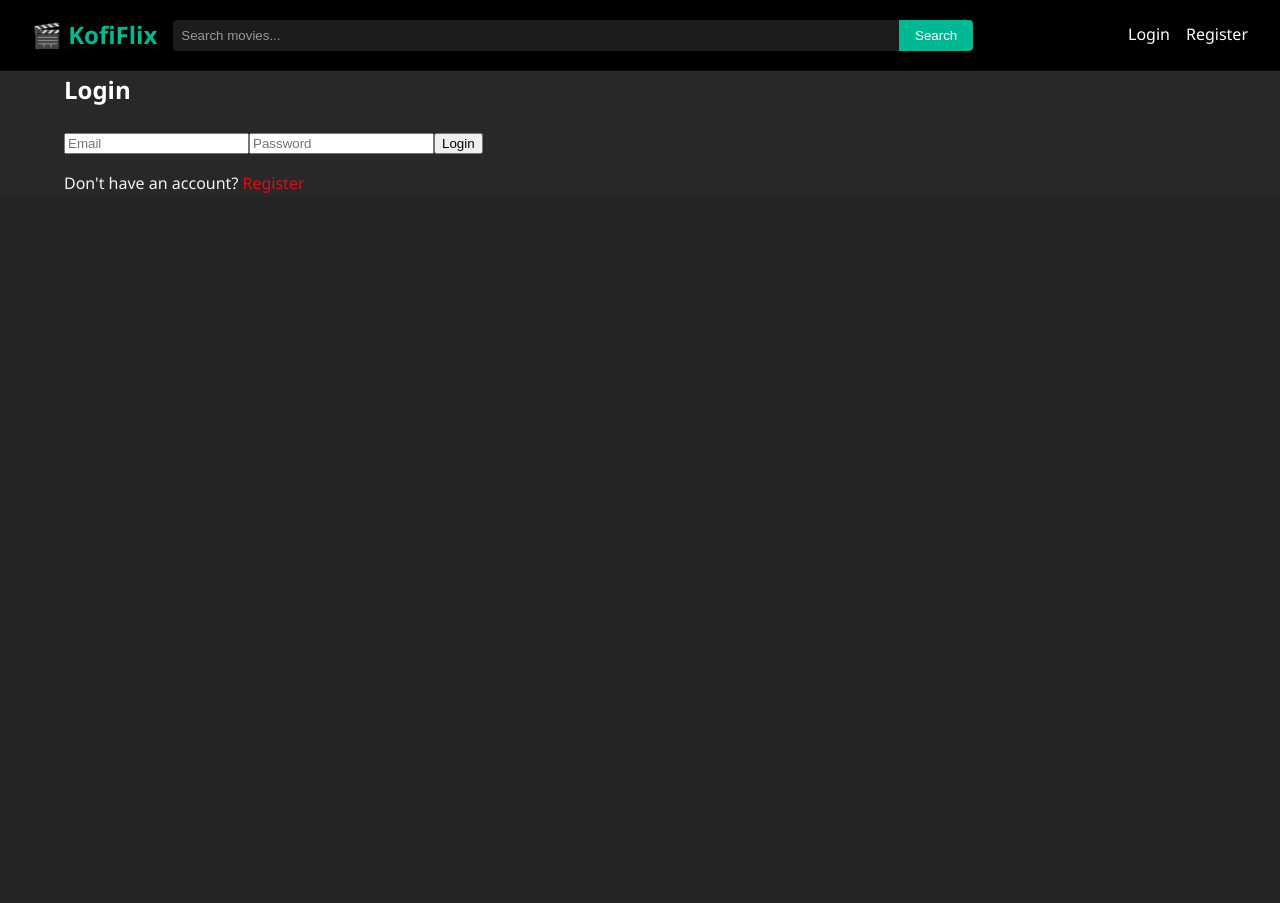
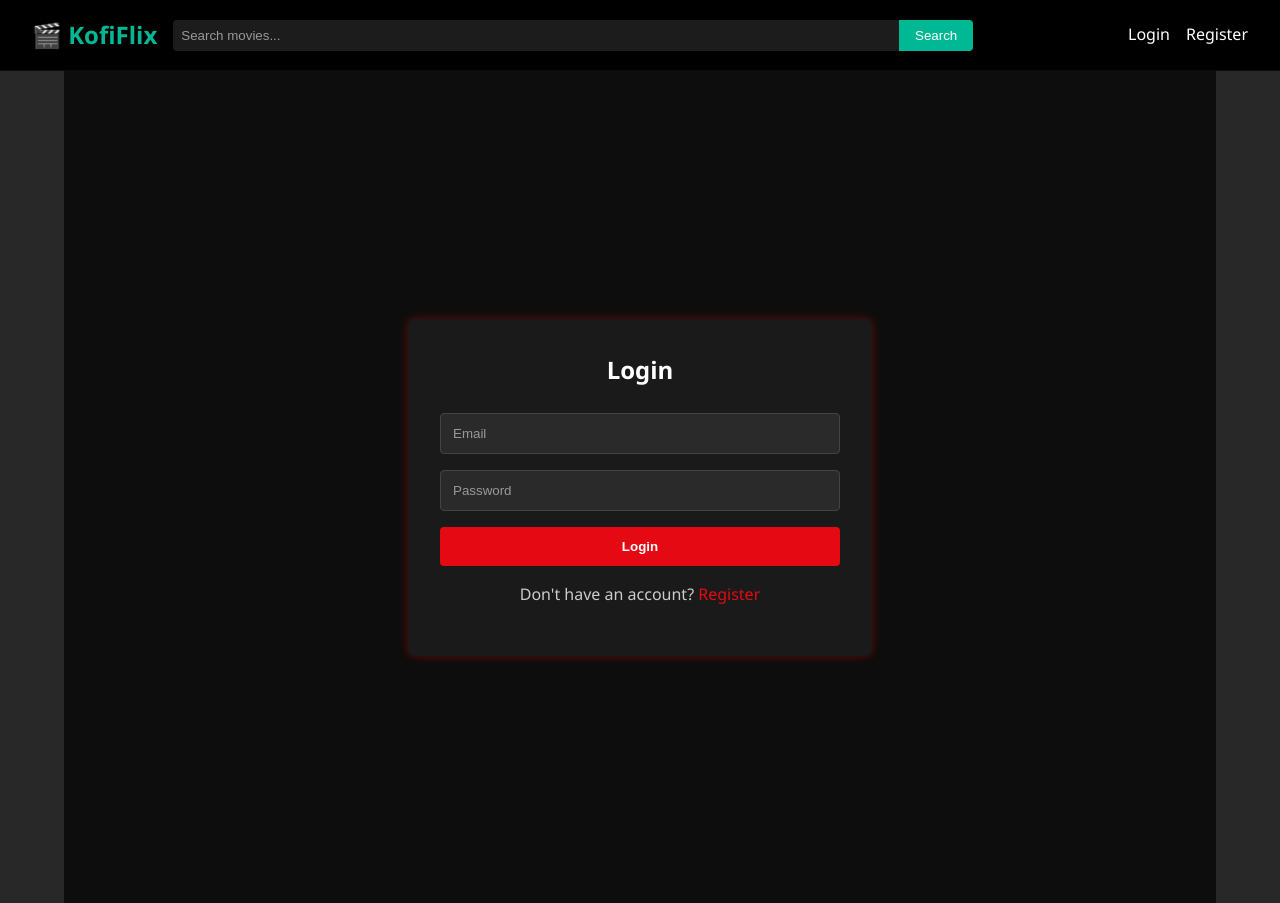
Before and after one commit to kofiarhin/kf-rt-movie-app, a React (Vite) app in the folder client/: page /login in a window 1280 px wide. Before the commit the page ends 800 px from the top, so only its background shows below. Built offline with nearby package versions, Linux system fonts and the light colour scheme; no server answers.

Commit message:
upadte to ui

```diff
--- a/client/src/App.jsx
+++ b/client/src/App.jsx
@@ -1,7 +1,6 @@
 import { BrowserRouter as Router, Routes, Route } from "react-router-dom";
 import Home from "./Pages/Home/Home";
 import Header from "./components/Header/Header";
-import "./App.styles.scss";
 import Login from "./Pages/Login/Login";
 import Register from "./Pages/Register/Register";
 import Movie from "./Pages/Movie/Movie";
--- a/client/src/Pages/Movie/Movie.jsx
+++ b/client/src/Pages/Movie/Movie.jsx
@@ -7,7 +7,12 @@ import Image from "../../components/Image/Image";
 const Movie = () => {
   const { id } = useParams();
   const { data, isLoading, error } = useMovie(id);
-  console.log("xxx", data);
+  if (error)
+    return (
+      <div>
+        <h1 className="heading error"> Movei not found</h1>
+      </div>
+    );
   if (isLoading) return <Spinner />;
   return (
     <div className="movie">
--- a/client/src/hooks/useMovies.js
+++ b/client/src/hooks/useMovies.js
@@ -2,6 +2,7 @@ import { useQuery } from "@tanstack/react-query";
 import { apiKey } from "../config/lib";
 
 const getMovies = async (pageNumber = 1) => {
+  const trendingUrl = `https://api.themoviedb.org/3/trending/movie/week?api_key=${apiKey}`;
   const moviesUrl = `https://api.themoviedb.org/3/tv/popular?api_key=${apiKey}&language=en-US&page=${pageNumber}`;
   const res = await fetch(moviesUrl);
 
--- a/client/src/info/info.js
+++ b/client/src/info/info.js
@@ -7,6 +7,8 @@
   const movieUrl = `https://api.themoviedb.org/3/movie/${movieId}?api_key=ca357c71903c409f2ce08d61e75700a6&language=en-US`;
   const moviesUrl = `https://api.themoviedb.org/3/tv/popular?api_key=ca357c71903c409f2ce08d61e75700a6&language=en-US&page=${pageNumber}`;
 
+  // trending movies
+  const trendingUrl = `https://api.themoviedb.org/3/trending/movie/day?api_key=ca357c71903c409f2ce08d61e75700a6`;
   //   get movies
   const getMovies = async () => {
     const res = await fetch(movieUrl);
--- a/client/src/main.styles.scss
+++ b/client/src/main.styles.scss
@@ -13,6 +13,7 @@
   -moz-osx-font-smoothing: grayscale;
 }
 
+// general styling
 .center {
   text-align: center;
 }
@@ -20,6 +21,14 @@
   font-size: 0.8rem;
 }
 
+.heading {
+  &.error {
+    color: red;
+    font-size: 1rem;
+    text-align: center;
+    margin: 1rem 0rem;
+  }
+}
 /* dark theme */
 /* Base dark theme */
 body {
@@ -54,3 +63,73 @@ a {
   max-width: 90%;
   margin: 0 auto;
 }
+
+// auth styling
+.auth-container {
+  display: flex;
+  justify-content: center;
+  align-items: center;
+  height: 100vh;
+  background-color: #0d0d0d;
+  padding: 1rem;
+}
+
+.auth-form {
+  background-color: #1a1a1a;
+  padding: 2rem;
+  border-radius: 8px;
+  width: 100%;
+  max-width: 400px;
+  box-shadow: 0 0 10px rgba(229, 9, 20, 0.4);
+  display: flex;
+  flex-direction: column;
+}
+
+.auth-form h2 {
+  color: #fff;
+  text-align: center;
+  margin-bottom: 1.5rem;
+}
+
+.auth-form input {
+  margin-bottom: 1rem;
+  padding: 0.75rem;
+  background-color: #2a2a2a;
+  border: 1px solid #444;
+  border-radius: 4px;
+  color: #fff;
+}
+
+.auth-form input::placeholder {
+  color: #999;
+}
+
+.auth-form button {
+  background-color: #e50914;
+  border: none;
+  padding: 0.75rem;
+  color: #fff;
+  font-weight: bold;
+  border-radius: 4px;
+  cursor: pointer;
+  transition: background-color 0.3s ease;
+}
+
+.auth-form button:hover {
+  background-color: #bf0812;
+}
+
+.auth-form p {
+  text-align: center;
+  margin-top: 1rem;
+  color: #ccc;
+}
+
+.auth-form a {
+  color: #e50914;
+  text-decoration: none;
+}
+
+.auth-form a:hover {
+  text-decoration: underline;
+}
```
